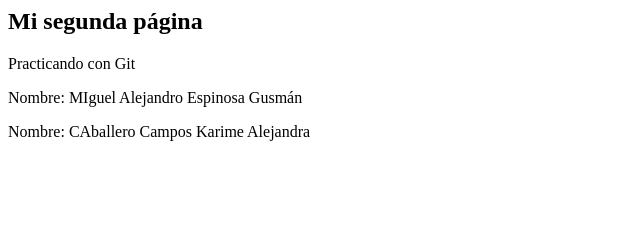
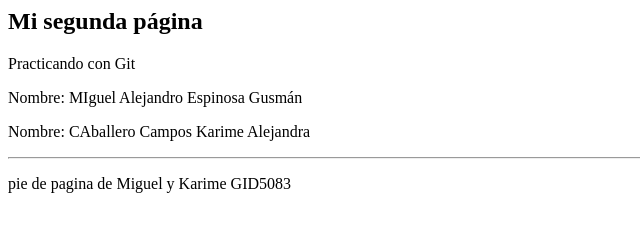
Before and after one commit to liandro98/practica02_MAEG, a plain HTML site: page index.html in a window 1280 px wide. Shown: the whole page, without its empty margins (0-640 px from the left). Drawn offline with Linux system fonts and the light colour scheme.

Commit message:
Agregado pie de página en la rama feature-footer

```diff
--- a/index.html
+++ b/index.html
@@ -2,3 +2,8 @@
 <p>Practicando con Git</p>
 <p>Nombre: MIguel Alejandro Espinosa Gusmán</p>
 <p>Nombre: CAballero Campos Karime Alejandra </p>
+
+<footer>
+  <hr>
+  <p>pie de pagina de Miguel y Karime GID5083</p>
+</footer>
```
